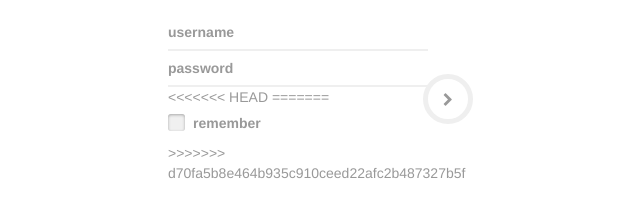
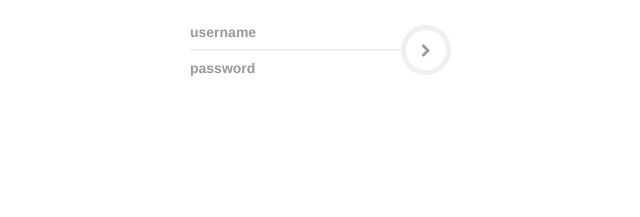
Before and after one commit to jmtom86/EskapeRooms, a website: page client/index.html in a window 1280 px wide. Shown: the part 119-336 px from the top of the page, without its empty margins (342-982 px from the left). Drawn offline with nearby package versions, Linux system fonts and the light colour scheme; some packages are replaced by stand-ins of ours.

Commit message:
fixed leftover merge conflicts

```diff
--- a/client/partials/login.html
+++ b/client/partials/login.html
@@ -14,13 +14,6 @@
 						<label for="lg_password" class="sr-only">Password</label>
 						<input type="password" class="form-control" ng-model='user.password' id="lg_password" name="lg_password" placeholder="password">
 					</div>
-<<<<<<< HEAD
-=======
-					<div class="form-group login-group-checkbox">
-						<input type="checkbox" id="lg_remember" name="lg_remember">
-						<label for="lg_remember">remember</label>
-					</div>
->>>>>>> d70fa5b8e464b935c910ceed22afc2b487327b5f
 				</div>
 				<button type="submit" ng-click='login()' class="login-button"><i class="fa fa-chevron-right"></i></button>
 			</div>
```
